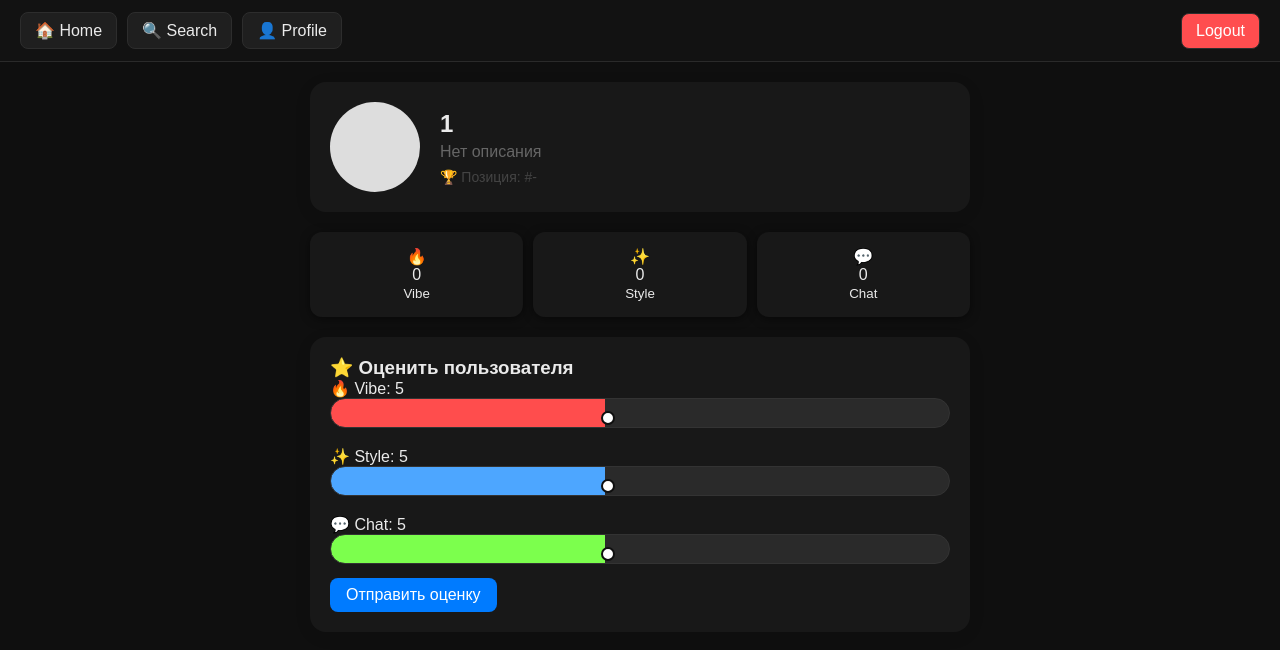
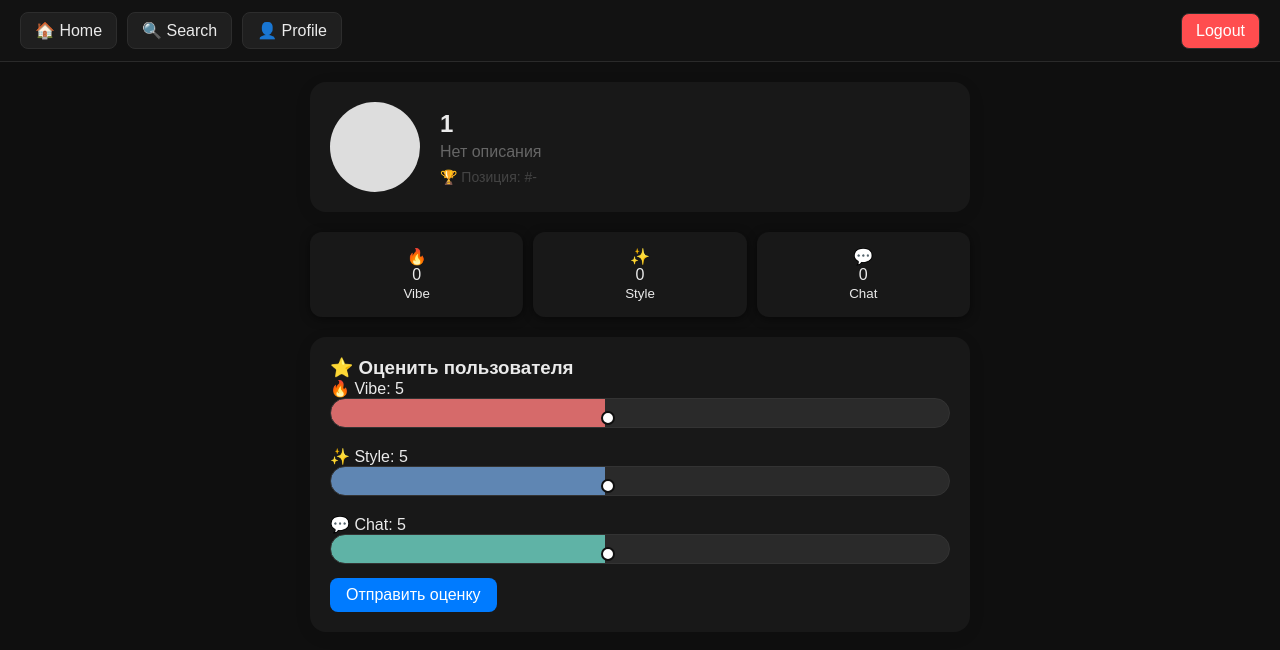
Before and after one commit to Thomamamamasw/aura, a React (Vite) app in the folder rate-app/: page /user/1 in a window 1280 px wide. Shown: the top 650 px of the page. Built offline with nearby package versions, Linux system fonts and the light colour scheme; no server answers; sample sign-in values are in the browser's storage.

Commit message:
replace rating inputs with sliders4

```diff
--- a/rate-app/src/pages/UserProfile.jsx
+++ b/rate-app/src/pages/UserProfile.jsx
@@ -187,7 +187,7 @@ function UserProfile() {
                 value={vibe}
                 onChange={(e) => setVibe(Number(e.target.value))}
                 style={{
-                background: `linear-gradient(90deg, #ff4d4d ${(vibe - 1) * 11.1}%, #2a2a2a ${(vibe - 1) * 11.1}%)`
+                background: `linear-gradient(90deg, #d66a6a ${(vibe - 1) * 11.1}%, #2a2a2a ${(vibe - 1) * 11.1}%)`
                 }}
             />
             </div>
@@ -202,7 +202,7 @@ function UserProfile() {
                 value={style}
                 onChange={(e) => setStyle(Number(e.target.value))}
                 style={{
-                background: `linear-gradient(90deg, #4da6ff ${(style - 1) * 11.1}%, #2a2a2a ${(style - 1) * 11.1}%)`
+                background: `linear-gradient(90deg, #5f86b3 ${(style - 1) * 11.1}%, #2a2a2a ${(style - 1) * 11.1}%)`
                 }}
             />
             </div>
@@ -217,7 +217,7 @@ function UserProfile() {
                 value={communication}
                 onChange={(e) => setCommunication(Number(e.target.value))}
                 style={{
-                background: `linear-gradient(90deg, #7cff4d ${(communication - 1) * 11.1}%, #2a2a2a ${(communication - 1) * 11.1}%)`
+                background: `linear-gradient(90deg, #5fb3a6 ${(communication - 1) * 11.1}%, #2a2a2a ${(communication - 1) * 11.1}%)`
                 }}
             />
             </div>
```
